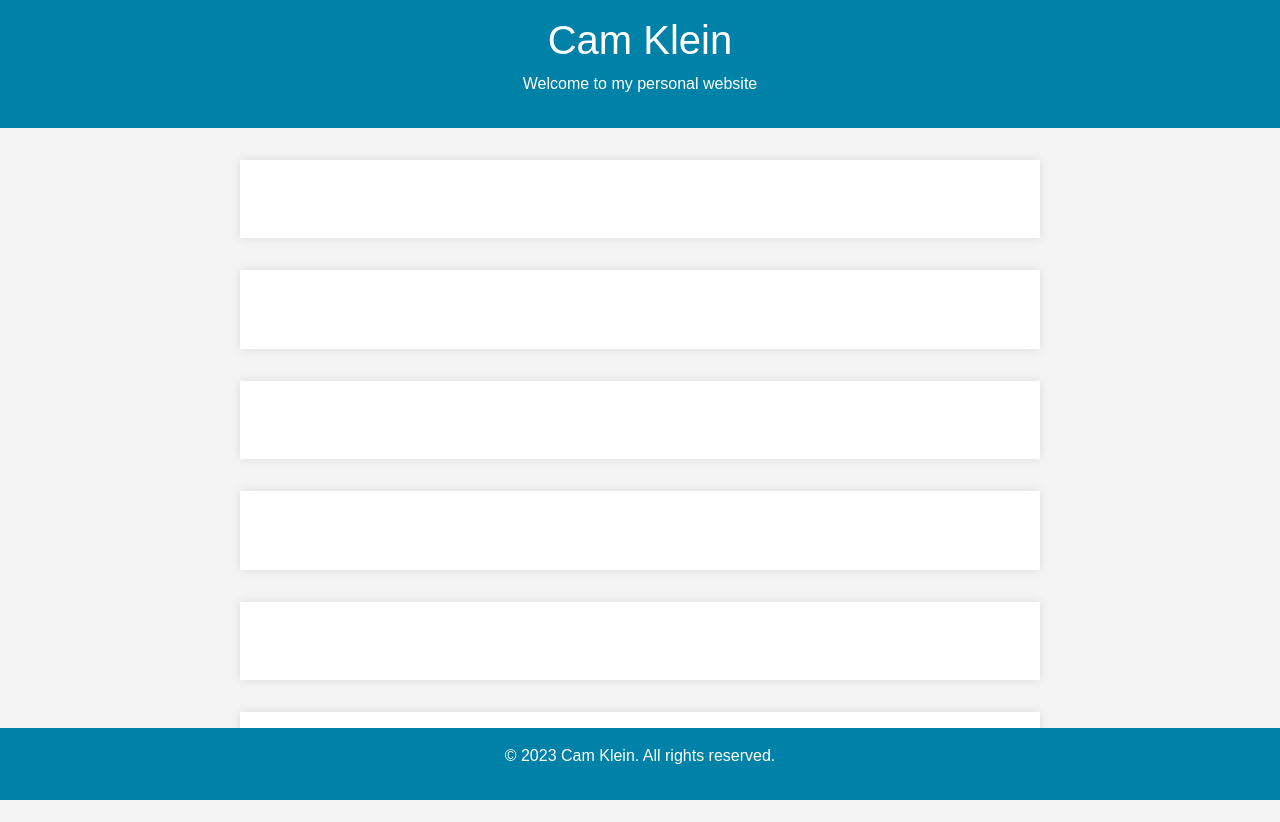
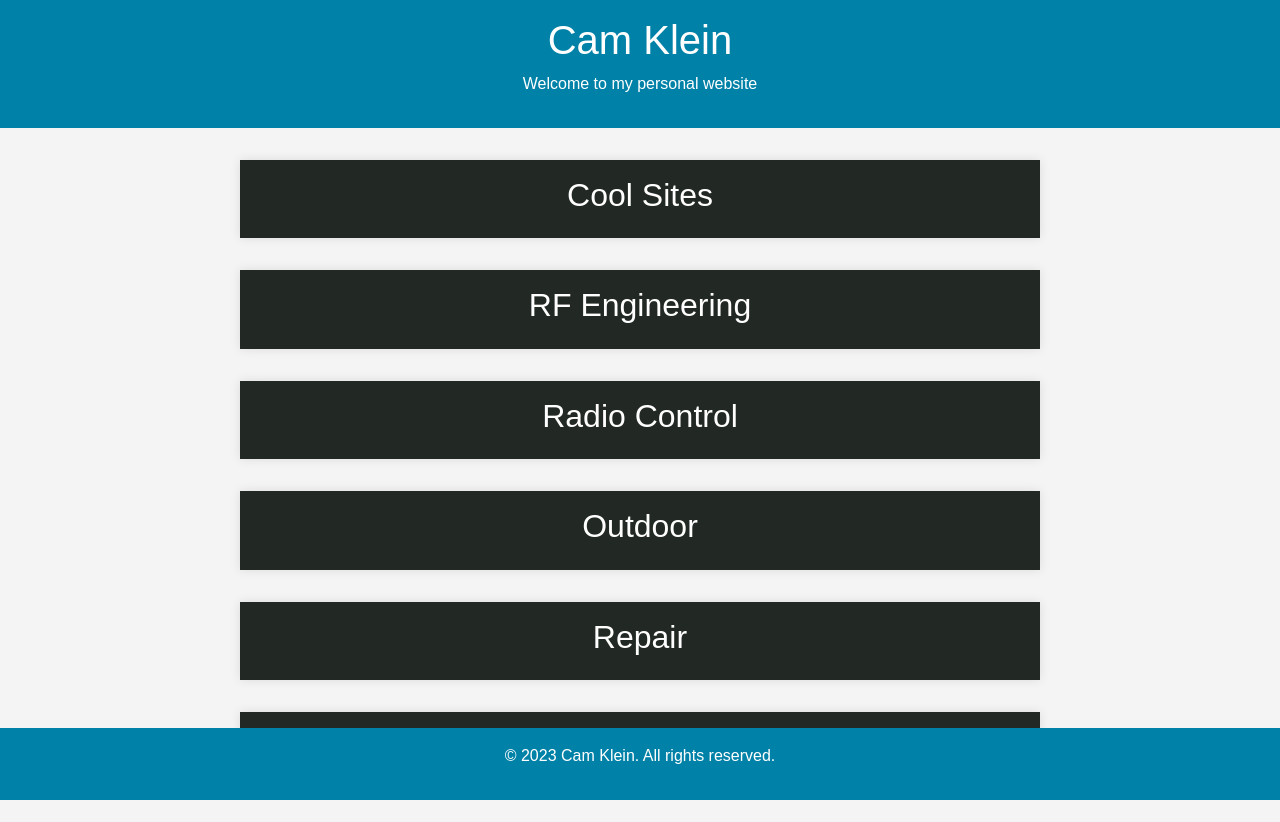
Before and after one commit to cklein27/cklein27.github.io, a plain HTML site: page index.html in a window 1280 px wide. Drawn offline with nearby package versions, Linux system fonts and the light colour scheme.

Commit message:
Update index.html

```diff
--- a/index.html
+++ b/index.html
@@ -30,7 +30,7 @@
             margin: 2em auto;
             padding: 1em;
             color: #fff;
-            background-color: #fff;
+            background-color: #222823;
             box-shadow: 0 0 10px rgba(0, 0, 0, 0.1);
         }
 
```
